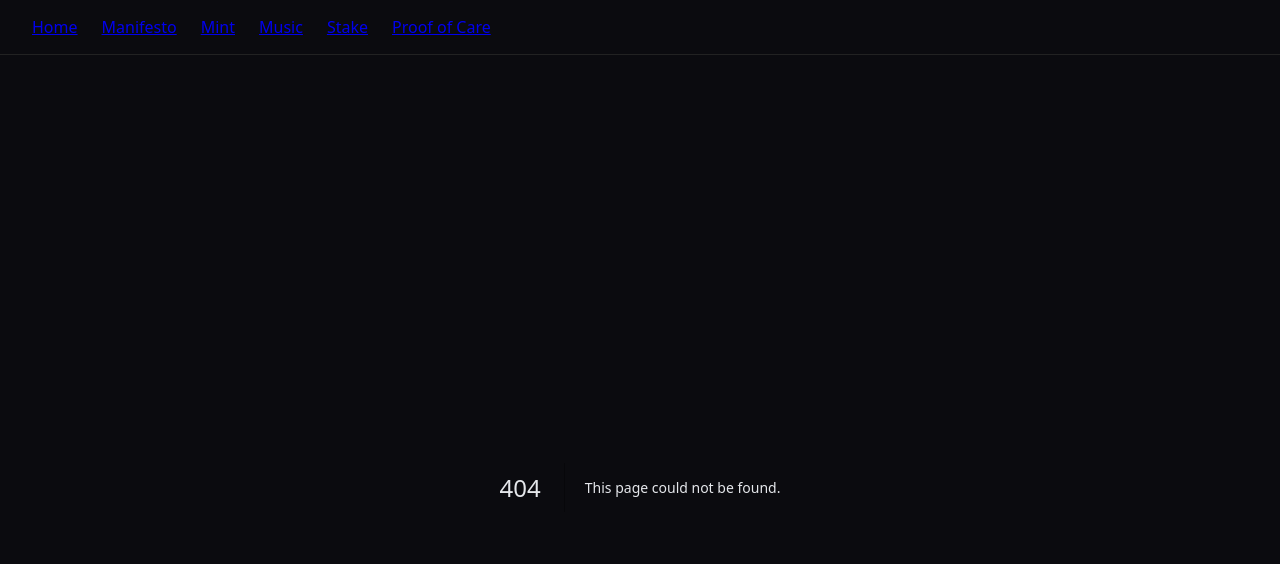
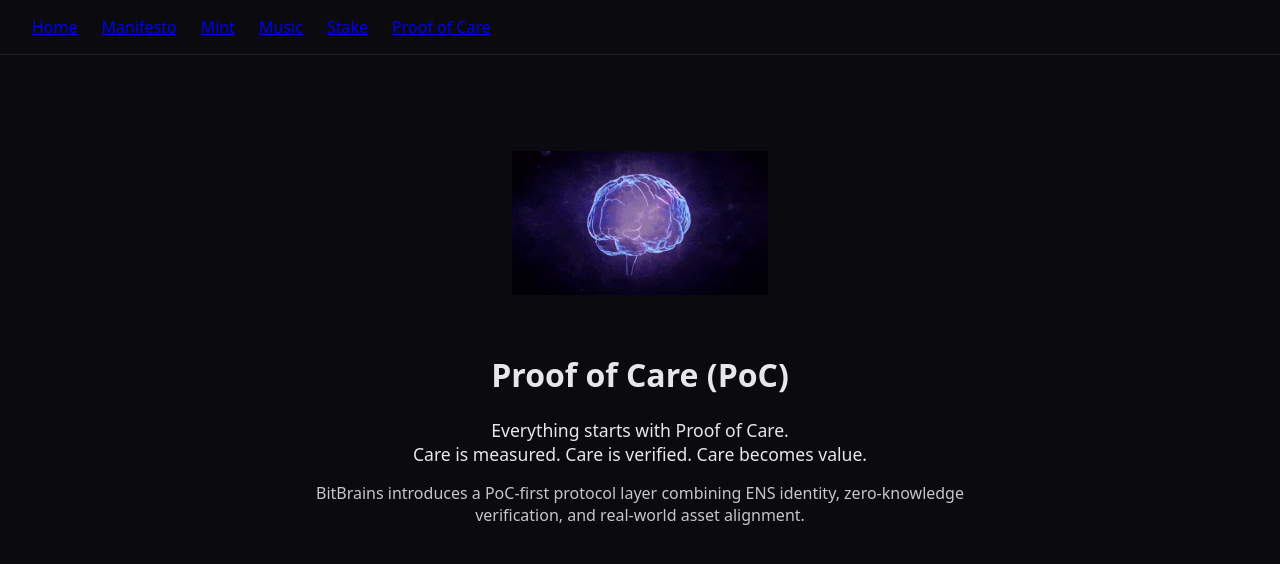
Before and after one commit to ONGOD6/bit-brains-web, a Next.js app: page / in a window 1280 px wide. Before the commit this address had no page. Shown: the top 564 px of the page. Built offline with nearby package versions, Linux system fonts and the light colour scheme.

Commit message:
Add PoC-first homepage with rotating brain

```diff
--- /dev/null
+++ b/app/page.tsx
@@ -0,0 +1,24 @@
+export default function Home() {
+  return (
+    <main style={{ textAlign: "center", padding: "4rem 1rem" }}>
+      <img
+        src="/brain-evolution.gif"
+        alt="Proof of Care Brain"
+        style={{ maxWidth: "320px", margin: "0 auto 2rem" }}
+      />
+
+      <h1>Proof of Care (PoC)</h1>
+
+      <p style={{ maxWidth: "720px", margin: "1rem auto", fontSize: "1.1rem" }}>
+        Everything starts with Proof of Care.
+        <br />
+        Care is measured. Care is verified. Care becomes value.
+      </p>
+
+      <p style={{ maxWidth: "720px", margin: "0 auto", opacity: 0.85 }}>
+        BitBrains introduces a PoC-first protocol layer combining ENS identity,
+        zero-knowledge verification, and real-world asset alignment.
+      </p>
+    </main>
+  );
+}
```
